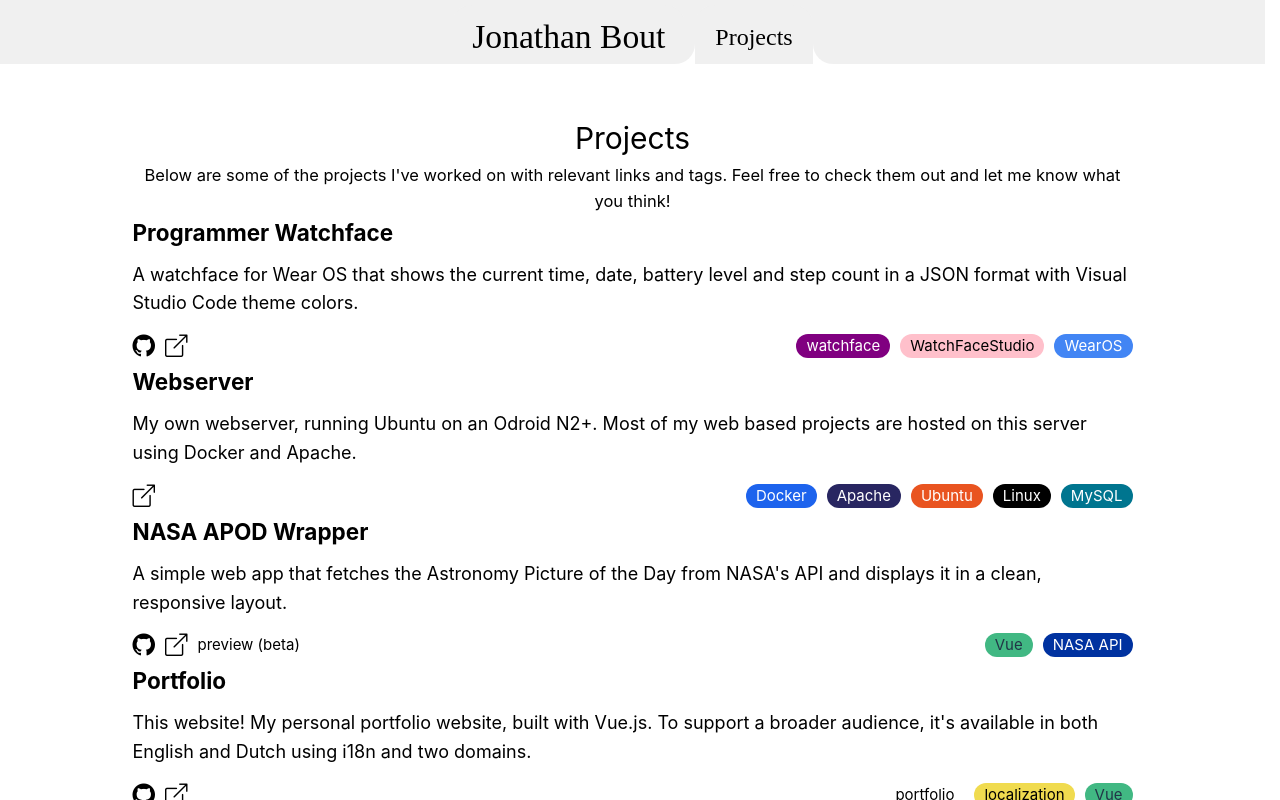
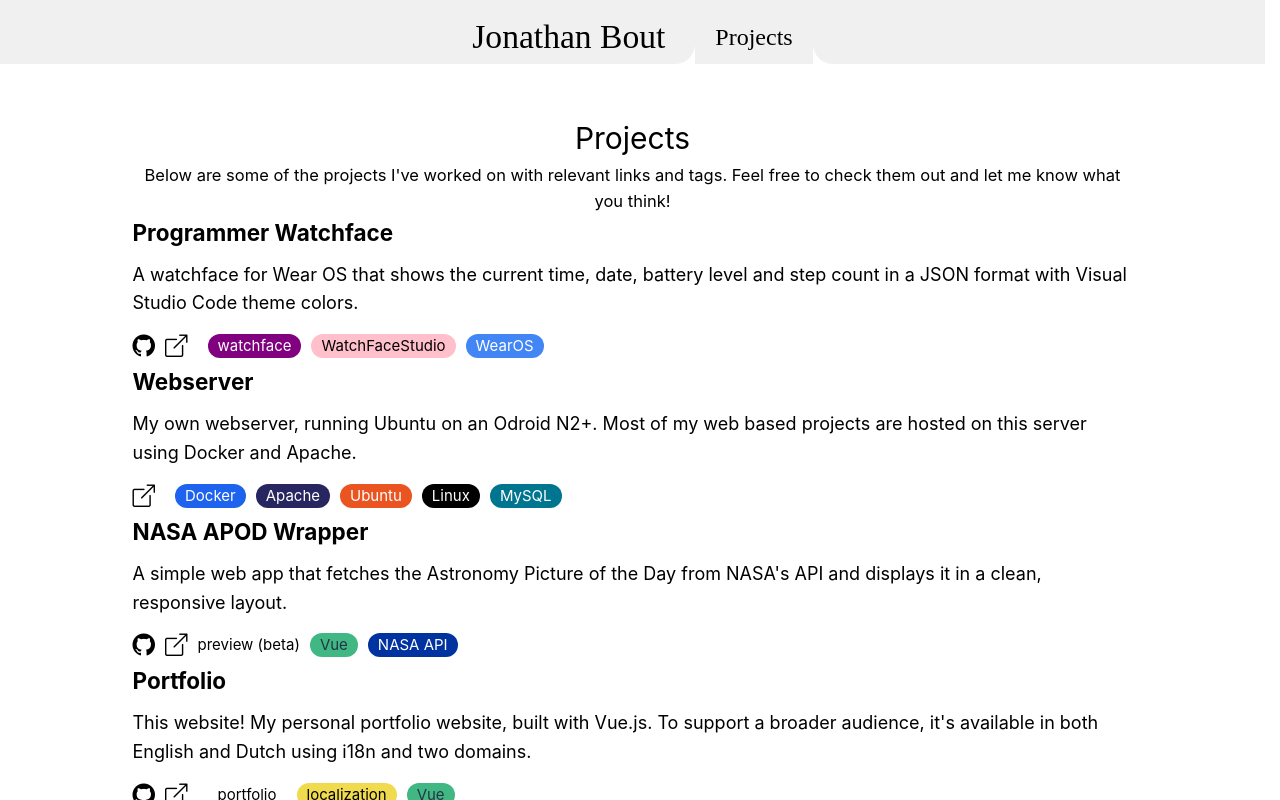
Before and after one commit to JonathanBout/portfolio, a Vue app: page /projects in a window 1280 px wide. Built offline with nearby package versions, Linux system fonts and the light colour scheme; a web font is replaced by a local one.

Commit message:
Simplify links list

```diff
--- a/src/assets/projects.ts
+++ b/src/assets/projects.ts
@@ -150,6 +150,6 @@
 ]
 
 export default {
-    projects: projects,
-    tags: tags
+    projects,
+    tags
 }
--- a/src/components/ProjectComponent.vue
+++ b/src/components/ProjectComponent.vue
@@ -25,24 +25,22 @@
         <div class="description" v-if="project.description">
             {{ (project.description as any)[locale] }}
         </div>
-        <div class="links">
-            <span v-if="project.github">
+        <ul class="links">
+            <li v-if="project.github">
                 <a :href="project.github" target="_blank" class="bi bi-github big"></a>
-            </span>
-            <span v-if="project.demo">
+            </li>
+            <li v-if="project.demo">
                 <a :href="project.demo" target="_blank" class="bi bi-box-arrow-up-right big"></a>
-            </span>
-            <span v-if="project.demo">
+            </li>
+            <li v-if="project.demo">
                 <button class="link" v-if="project.allowPreview" @click="showPreview = !showPreview">
                     {{ $t("projects.open-preview") }}
                 </button>
-            </span>
-            <ul class="tags">
-                <li v-for="tag in project.tags" v-bind:key="tag">
-                    <TagComponent :tag="tag" />
-                </li>
-            </ul>
-        </div>
+            </li>
+            <li v-for="tag in project.tags" class="tag" v-bind:key="tag">
+                <TagComponent :tag="tag" />
+            </li>
+        </ul>
     </div>
 </template>
 <style lang="less" scoped>
@@ -75,22 +73,14 @@
         font-size: 1.5em;
     }
     align-items: center;
-}
-
-.tags {
-    flex-direction: row;
+    justify-content: flex-start;
     flex-wrap: wrap;
-    gap: 10px;
     list-style-type: none;
     padding: 0;
-    display: inline-flex;
-    justify-content: end;
-    height: fit-content;
-    align-items: center;
-    flex: 1 0 auto;
+    margin: 0;
 
-    * {
-        display: block;
+    .tag {
+        display: contents;
     }
 }
 
--- a/src/main.ts
+++ b/src/main.ts
@@ -1,6 +1,5 @@
 import "./assets/main.less"
 import "bootstrap-icons/font/bootstrap-icons.css"
-import "/node_modules/flag-icons/css/flag-icons.min.css"
 
 import { createApp } from "vue"
 import App from "./App.vue"
```
